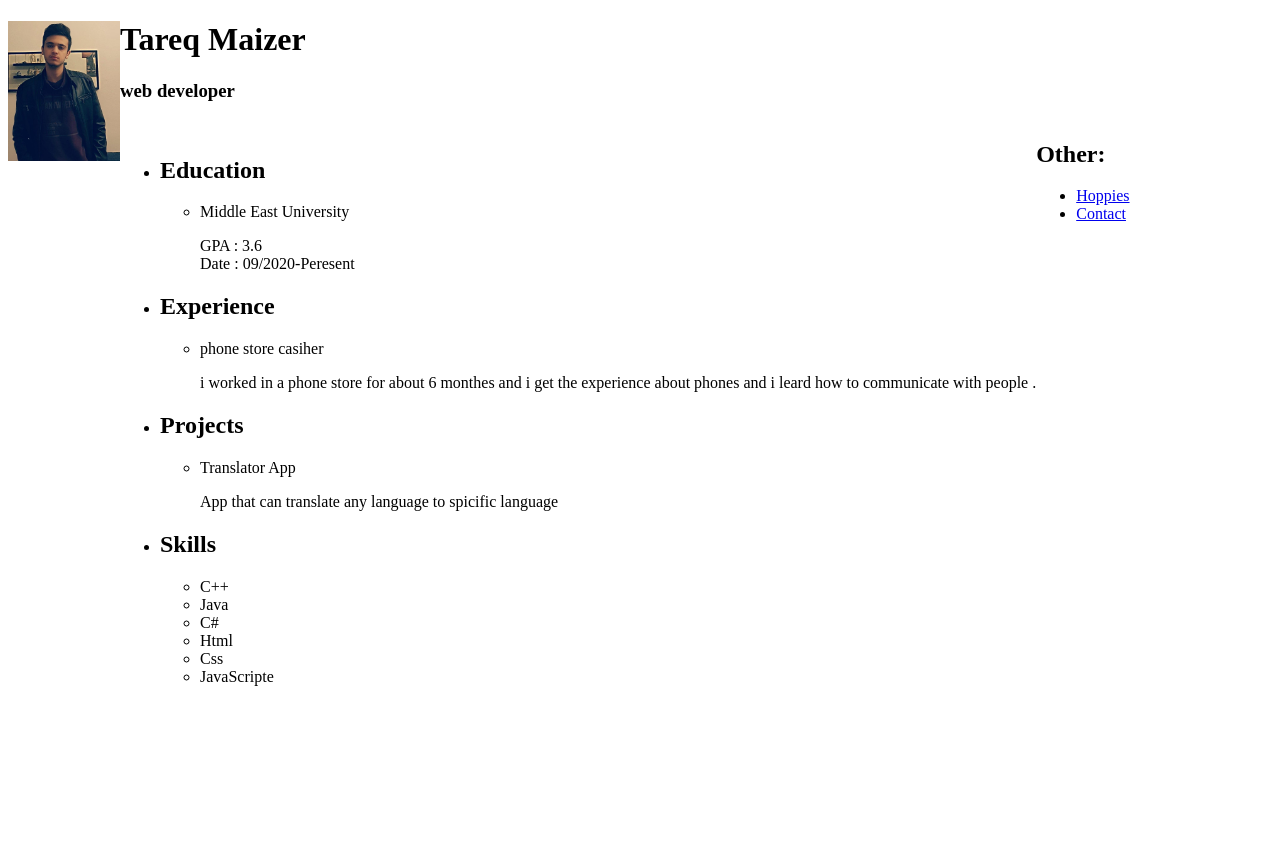
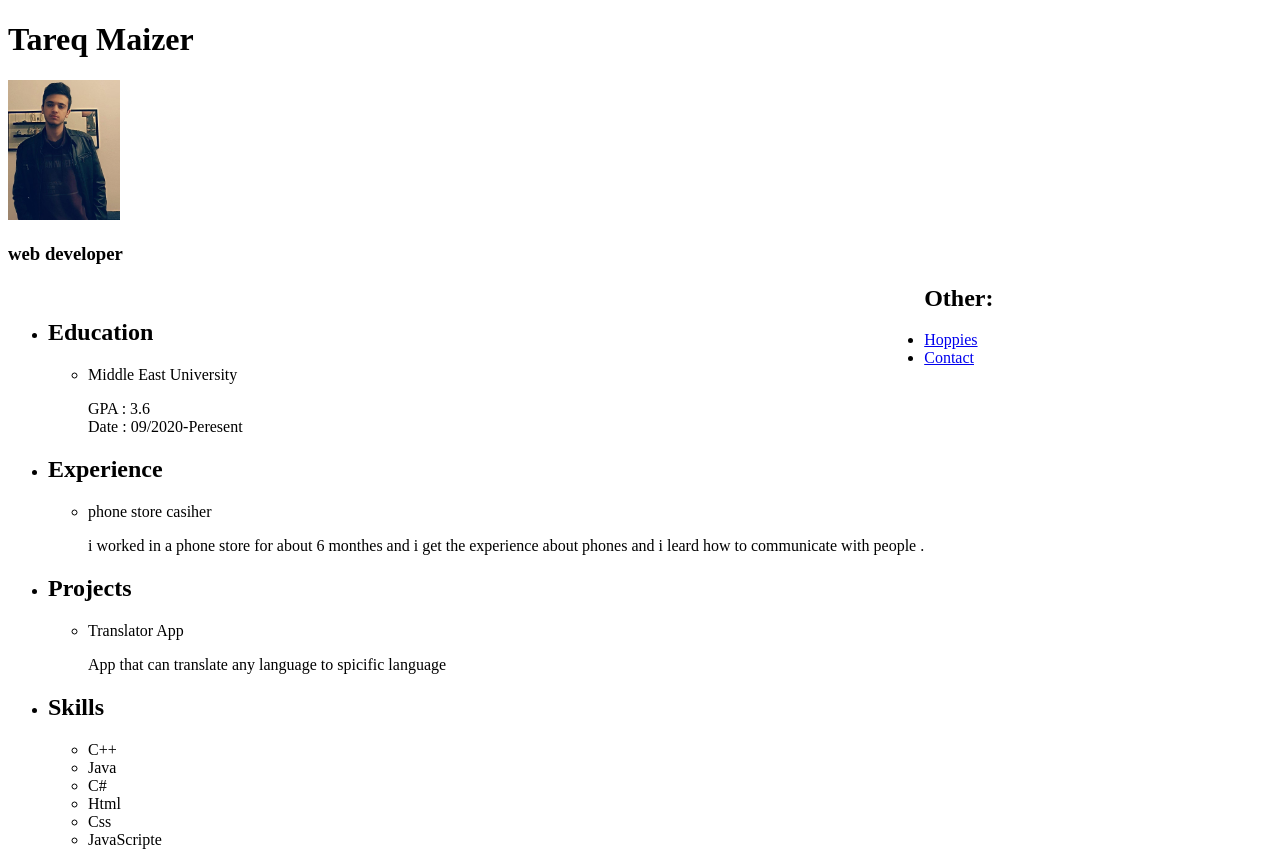
Before and after one commit to tareqMzr/project-1, a plain HTML site: page index.html in a window 1280 px wide. Before the commit the page ends 800 px from the top, so only its background shows below. Drawn offline with Linux system fonts and the light colour scheme.

Commit message:
Update index.html

```diff
--- a/index.html
+++ b/index.html
@@ -6,9 +6,9 @@
     <title>My Document</title>
 </head>
 <body>
-    <h1><img src="./Assets/mypic.jpeg" height="140px" style="float: left"/> Tareq Maizer</h1>
+    <h1>Tareq Maizer</h1>
+    <img src="./Assets/mypic.jpeg" height="140px"/>
     <h3>web developer</h3>
-
     <ul style="float: left">
         <li><h2>Education</h2></li>
         <ul>
@@ -35,7 +35,7 @@
             <li>JavaScripte</li>
         </ul>
     </ul>
-    <footer style="float: left;">
+    <footer style="float: none;">
         <h2>Other:</h2>
         <ul>
             <li><a href="./public/hobbies.html">Hoppies</a></li>
```
